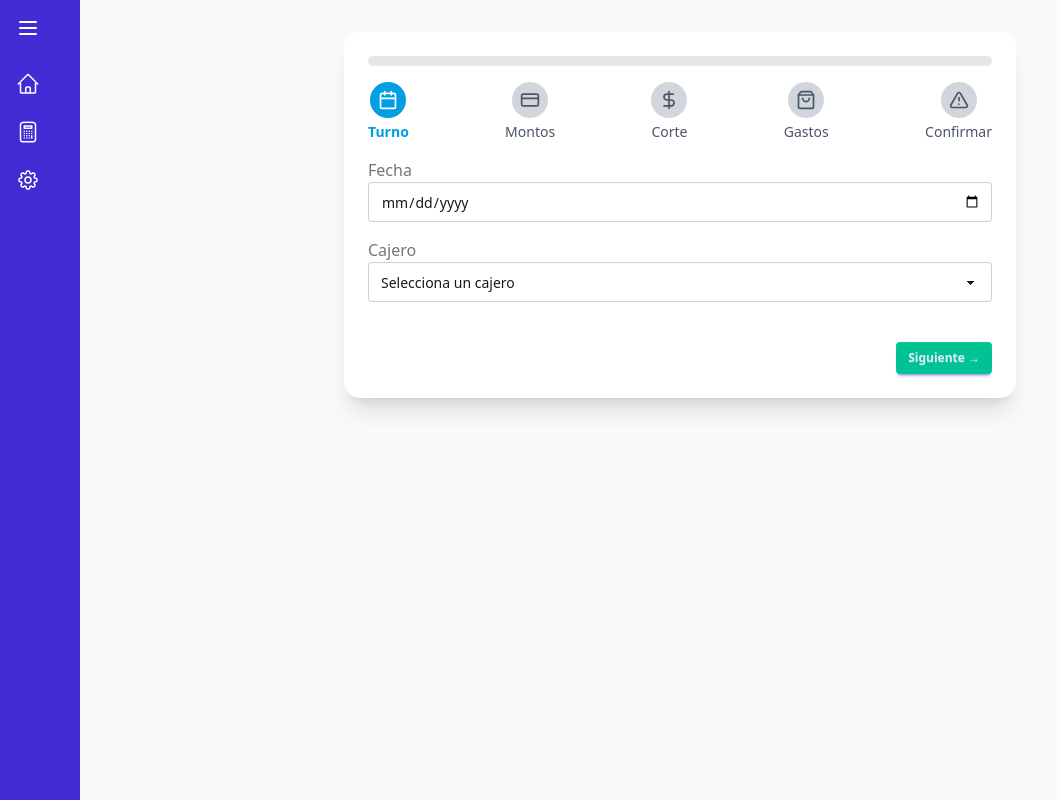
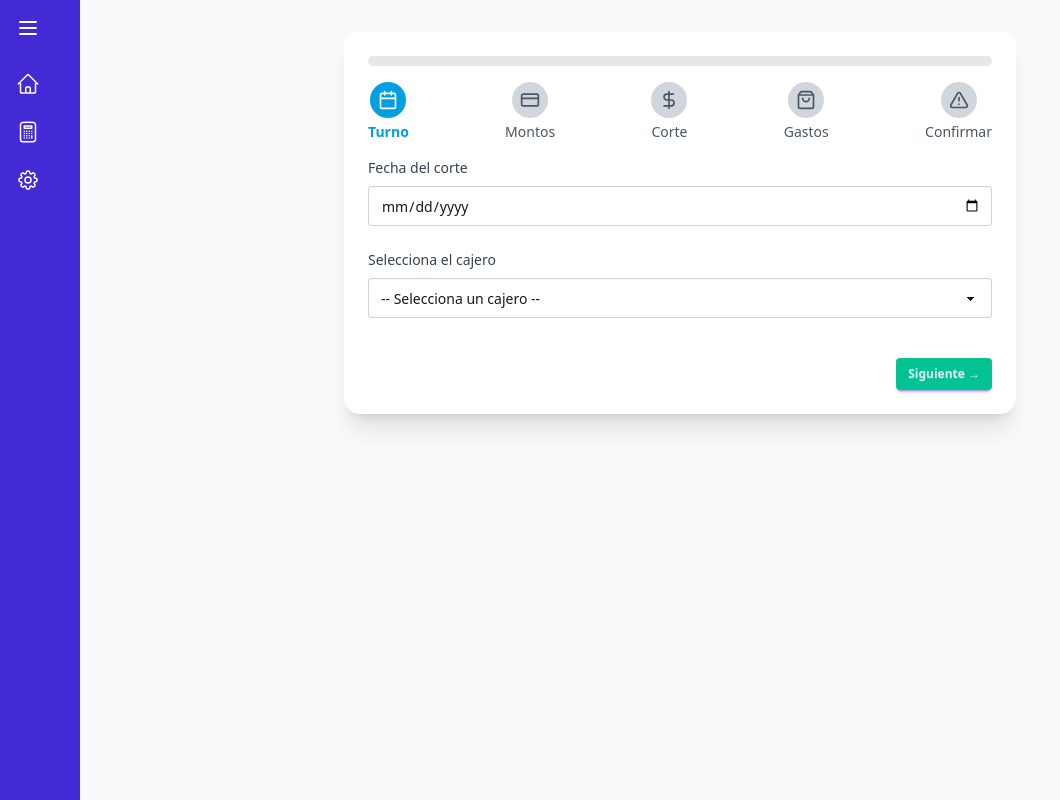
Before and after one commit to Farmapronto/cli-desktop-cortes-de-caja, a Vue app: page /newcorte in a window 1280 px wide. Shown: the whole page, without its empty margins (0-1060 px from the left). Built offline with nearby package versions, Linux system fonts and the light colour scheme.

Commit message:
feat: :sparkles: update data
se actualizan los formularios para ser leido en el corte a detalle

```diff
--- a/package.json
+++ b/package.json
@@ -39,10 +39,14 @@
   "main": "electron/main.js",
   "dependencies": {
     "@heroicons/vue": "^2.2.0",
+    "@ohmygodvt95/vue3-pikaday": "^1.0.0",
     "@tailwindcss/vite": "^4.1.0",
+    "@vueuse/core": "^13.0.0",
     "lucide-vue-next": "^0.487.0",
+    "pikaday": "^1.8.2",
     "pinia": "^3.0.1",
     "vue": "^3.5.13",
+    "vue-datepicker": "^1.3.0",
     "vue-router": "^4.5.0",
     "xlsx": "^0.18.5"
   },
--- a/src/components/cortesDeCaja/Form/StepFourForm.vue
+++ b/src/components/cortesDeCaja/Form/StepFourForm.vue
@@ -1,6 +1,6 @@
 <template>
     <div class="space-y-4">
-      <div>
+      <div class="flex gap-4">
         <label class="label"><span class="label-text">Gasto farmacia ($)</span></label>
         <input
           type="number"
@@ -8,6 +8,14 @@
           class="input input-bordered w-full"
           v-model="formStore.corteActual.gastos.gastoFarmacia"
           placeholder="0.00"
+        />
+
+        <label class="label"><span>Concepto</span></label>
+        <input
+          type="text"
+          main="0"
+          class="input input-bordered p-2 w-full"
+          placeholder="Ingresa un concepto"
         />
       </div>
 
--- a/src/components/cortesDeCaja/Form/StepOneForm.vue
+++ b/src/components/cortesDeCaja/Form/StepOneForm.vue
@@ -1,18 +1,33 @@
 <template>
-    <div class="space-y-4">
-      <div>
-        <label class="label"><span class="label-text">Fecha</span></label>
+  <div class="space-y-6">
+    <!-- Fecha -->
+    <div
+      class="flex flex-col gap-2 cursor-pointer"
+      @click="focusFecha"
+    >
+      <label for="fecha" class="text-sm font-medium text-gray-700">
+        Fecha del corte
+      </label>
       <input
+        id="fecha"
+        ref="fechaInput"
         type="date"
-          class="input input-bordered w-full"
         v-model="formStore.corteActual.fecha"
+        class="input input-bordered w-full focus:input-primary transition-all"
       />
     </div>
 
-      <div>
-        <label class="label"><span class="label-text">Cajero</span></label>
-        <select class="select select-bordered w-full" v-model="formStore.corteActual.cajero">
-          <option disabled value="">Selecciona un cajero</option>
+    <!-- Cajero -->
+    <div class="flex flex-col gap-2">
+      <label for="cajero" class="text-sm font-medium text-gray-700">
+        Selecciona el cajero
+      </label>
+      <select
+        id="cajero"
+        v-model="formStore.corteActual.cajero"
+        class="select select-bordered w-full focus:select-primary transition-all"
+      >
+        <option disabled value="">-- Selecciona un cajero --</option>
         <option>Cajero 1</option>
         <option>Cajero 2</option>
         <option>Cajero 3</option>
@@ -23,7 +38,17 @@
 </template>
 
 <script setup>
+import { ref } from 'vue'
 import { useFormStore } from '@/stores/formStore'
+
 const formStore = useFormStore()
+const fechaInput = ref(null)
 
+const focusFecha = () => {
+  if (fechaInput.value?.showPicker) {
+    fechaInput.value.showPicker()
+  } else {
+    fechaInput.value.focus()
+  }
+}
 </script>
--- a/src/components/cortesDeCaja/Form/StepTwoForm.vue
+++ b/src/components/cortesDeCaja/Form/StepTwoForm.vue
@@ -1,18 +1,18 @@
 <template>
     <div class="space-y-4">
       <div>
-        <label class="label"><span class="label-text">Monto en efectivo ($)</span></label>
+        <label class="label"><span class="label-text">Ventas Netas ($)</span></label>
         <input
           type="number"
           min="0"
-          class="input input-bordered w-full"
+          class="input input-bordered p-2 w-full"
           v-model="formStore.corteActual.montos.efectivo"
           placeholder="0.00"
         />
       </div>
 
       <div>
-        <label class="label"><span class="label-text">Monto en tarjeta ($)</span></label>
+        <label class="label"><span class="label-text">Cobros con Tarjeta ($)</span></label>
         <input
           type="number"
           min="0"
@@ -20,6 +20,7 @@
           v-model="formStore.corteActual.montos.tarjeta"
           placeholder="0.00"
         />
+
       </div>
     </div>
   </template>
```
Also changed, not shown: electron/main.js (+11 -4 lines), 2 other files (tests, documents, lock files or other folders). Lines whose indentation alone changed are shown as unchanged.
